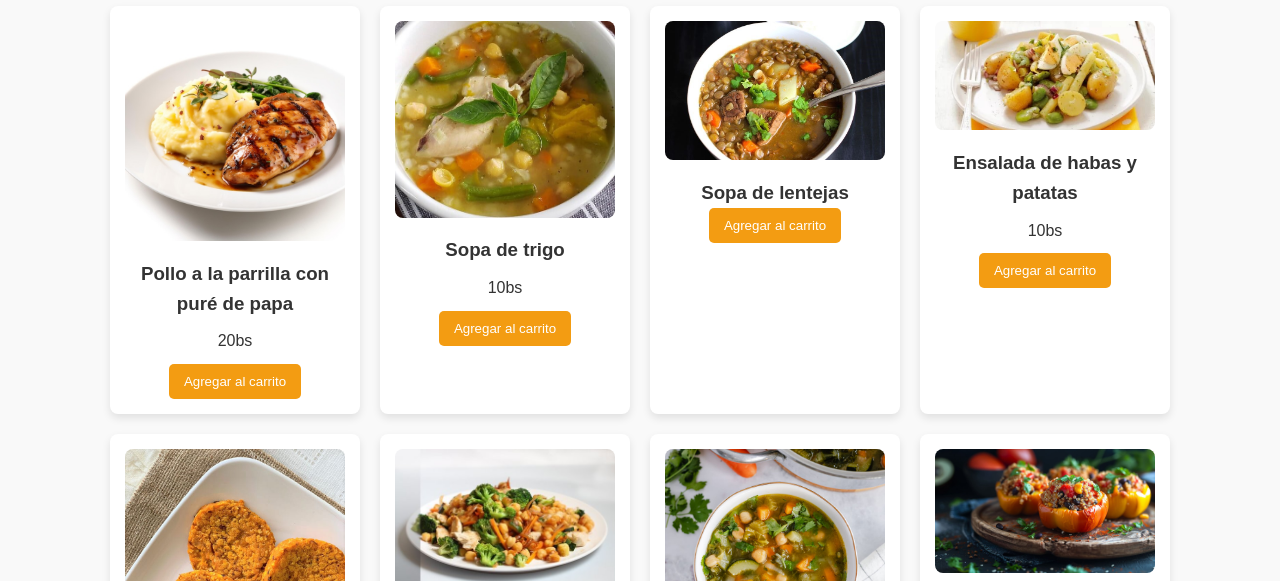
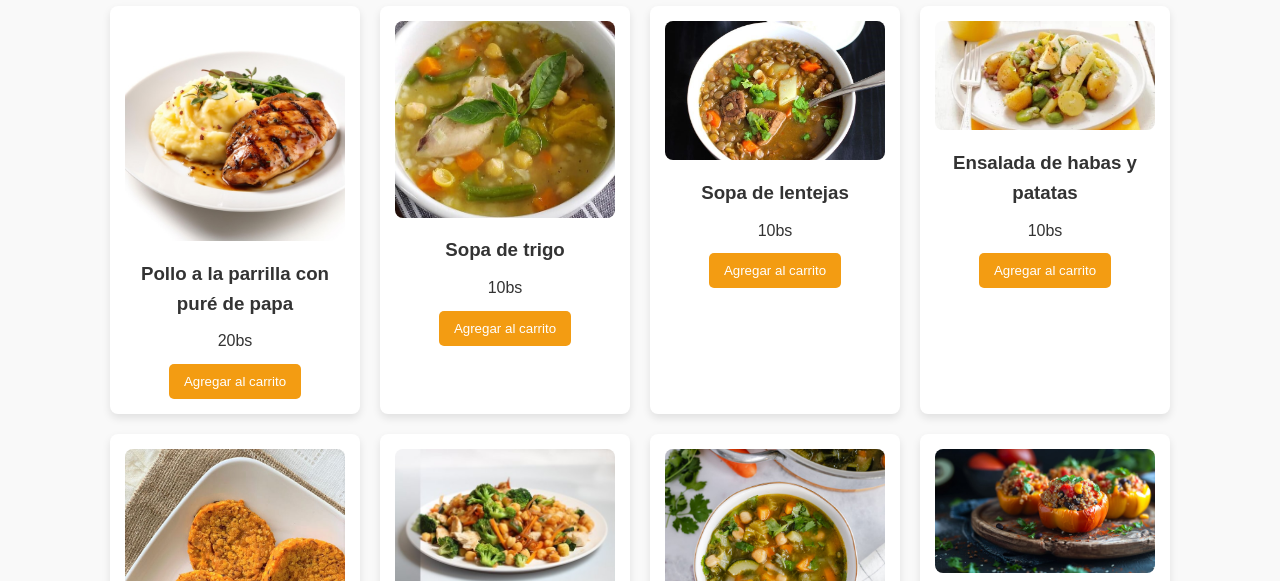
Before and after one commit to Jaquelin1245/Comida_Saludable_JN, a plain HTML site: page almuerzo.html in a window 1280 px wide. Shown: the part 219-800 px from the top of the page. Drawn offline with Linux system fonts and the light colour scheme.

Commit message:
Update almuerzo.html

```diff
--- a/almuerzo.html
+++ b/almuerzo.html
@@ -77,6 +77,7 @@
             <div class="producto" data-nombre="Almuerzo" data-precio="10.00">
                 <img src="img/almuerzos/almuerzo3.jpg" alt="Producto 3">
                 <h3>Sopa de lentejas</h3>
+                <p>10bs</p>
                 <button onclick="agregarAlCarrito('Sopa de lentejas', 10.00)">Agregar al carrito</button>
             </div>
 
```
